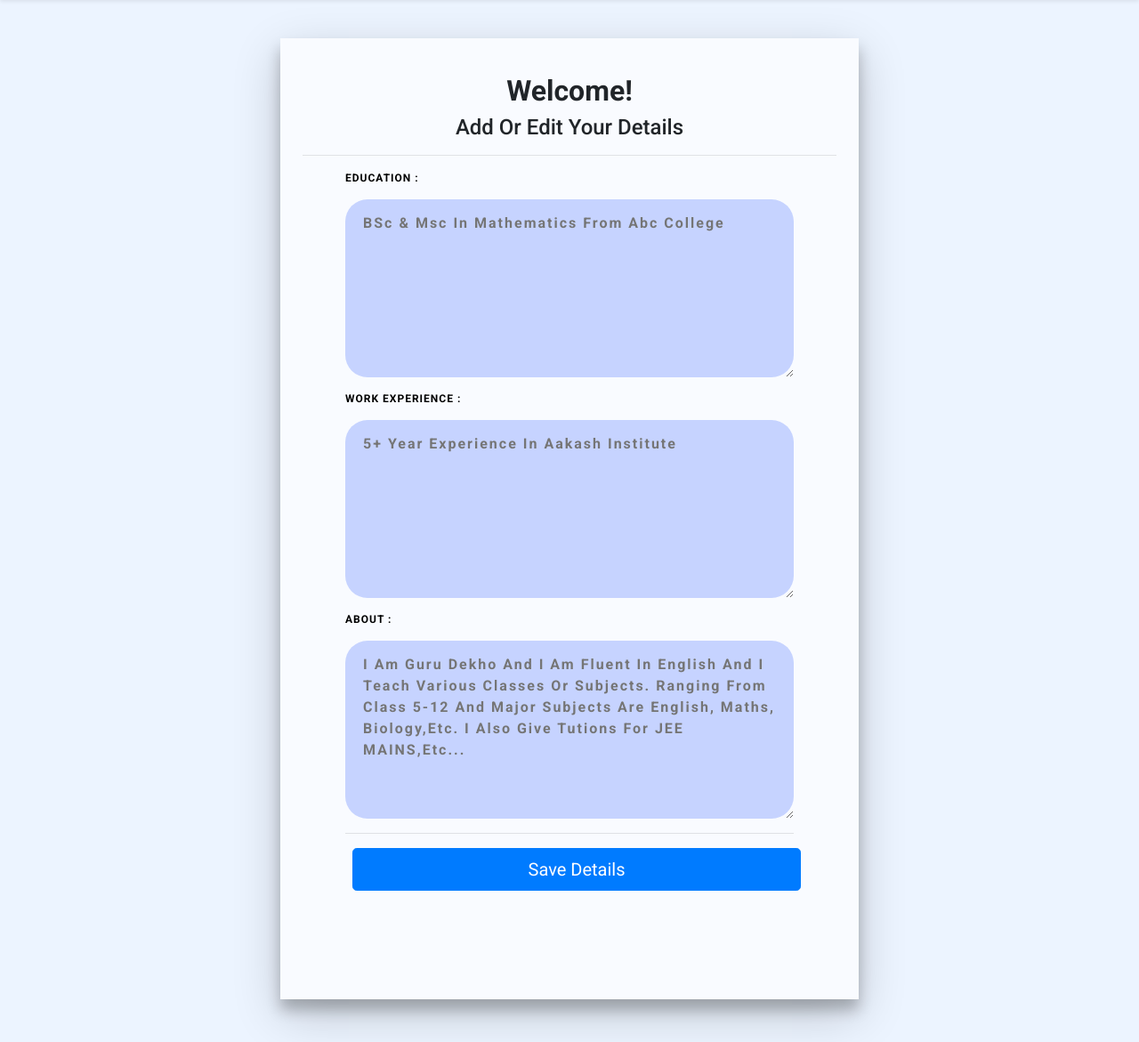
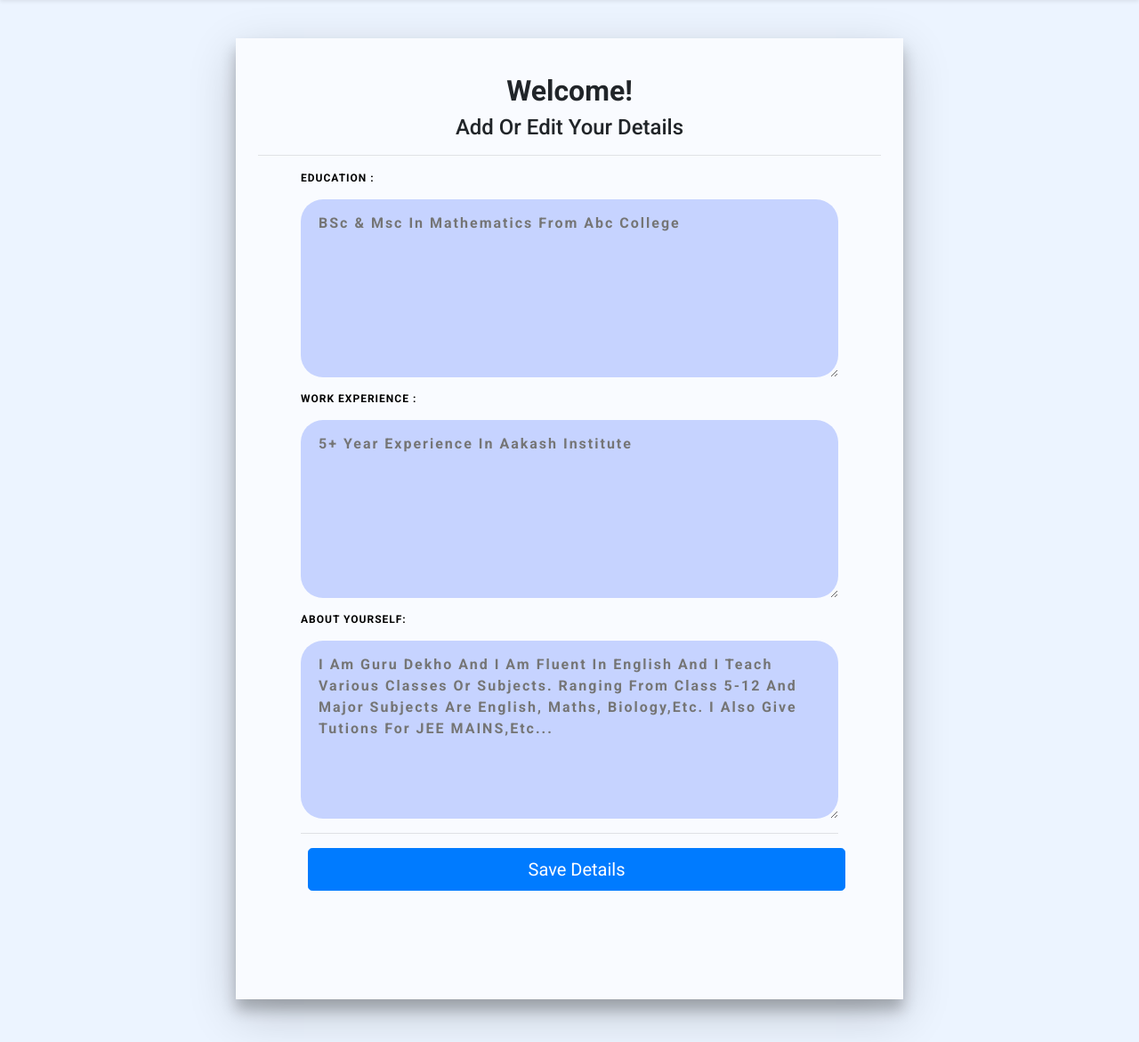
Before and after one commit to saurabhjdsingh/gurudekho, a Django app: template templates/dashboard/editprofile.html in a window 1280 px wide. Shown: the part 55-1226 px from the top of the page at 89% size. Run offline with Django 3.2, Linux system fonts and the light colour scheme; the template is opened without the code that fills it, so the values that code supplies are empty; some libraries are stand-ins or nearby versions.

Commit message:
Update editprofile.html

```diff
--- a/templates/dashboard/editprofile.html
+++ b/templates/dashboard/editprofile.html
@@ -1,7 +1,7 @@
 {% extends 'base.html' %}
 {% load static %}
 {% block body_block %}
-<style>.login-wrap{max-width:650px;min-height:1080px}</style>
+<style>.login-wrap{max-width:750px;min-height:1080px}</style>
 <div class="body hey py-5 ">
 <div class="login-wrap hey animate-bottom">
 <div class="login-html" >
@@ -22,23 +22,23 @@
 {% csrf_token %}
 <div class="login-form" >
 <div class="px-5">
-<div class="group pop">
+<div class="group">
 <label for="user" class="label">Education :</label>
 <textarea id="user" class="input" name="education"
 placeholder="{{tutor.education}}" style="height:200px"></textarea>
 </div>
-<div class="group pop">
+<div class="group">
 <label for="user" class="label">Work Experience :</label>
 <textarea id="user" class="input" name="experience"
 placeholder="{{tutor.experience}}" style="height:200px"></textarea>
 </div>
-<div class="group pop">
+<div class="group">
 <label for="user" class="label">About yourself:</label>
 <textarea id="user" class="input" name="about"
 placeholder="{{tutor.about}}" style="min-height:200px"></textarea>
 </div>
 <hr>
-<button type="submit" class="btn btn-primary btn-lg btn-block m-2 pop">Save Details</button>
+<button type="submit" class="btn btn-primary btn-lg btn-block m-2">Save Details</button>
 </div>
 </div>
 </form>
@@ -47,23 +47,23 @@ placeholder="{{tutor.about}}" style="min-height:200px"></textarea>
 {% csrf_token %}
 <div class="login-form" >
 <div class="px-5">
-<div class="group pop">
+<div class="group">
 <label for="user" class="label">Education :</label>
 <textarea id="user" class="input" name="education"
 placeholder="BSc & Msc in Mathematics From Abc College" style="height:200px"></textarea>
 </div>
-<div class="group pop">
+<div class="group">
 <label for="user" class="label">Work Experience :</label>
 <textarea id="user" class="input" name="experience"
 placeholder="5+ Year Experience in Aakash Institute" style="height:200px"></textarea>
 </div>
-<div class="group pop">
-<label for="user" class="label">About :</label>
+<div class="group">
+<label for="user" class="label">About yourself:</label>
 <textarea id="user" class="input" name="about"
 placeholder="I am guru dekho and i am fluent in english and i teach various classes or subjects. Ranging from class 5-12 and major subjects are English, Maths, Biology,etc. I also Give tutions for JEE MAINS,etc..." style="min-height:200px"></textarea>
 </div>
 <hr>
-<button type="submit" class="btn btn-primary btn-lg btn-block m-2 pop">Save Details</button>
+<button type="submit" class="btn btn-primary btn-lg btn-block m-2">Save Details</button>
 </div>
 </div>
 </form>
```
